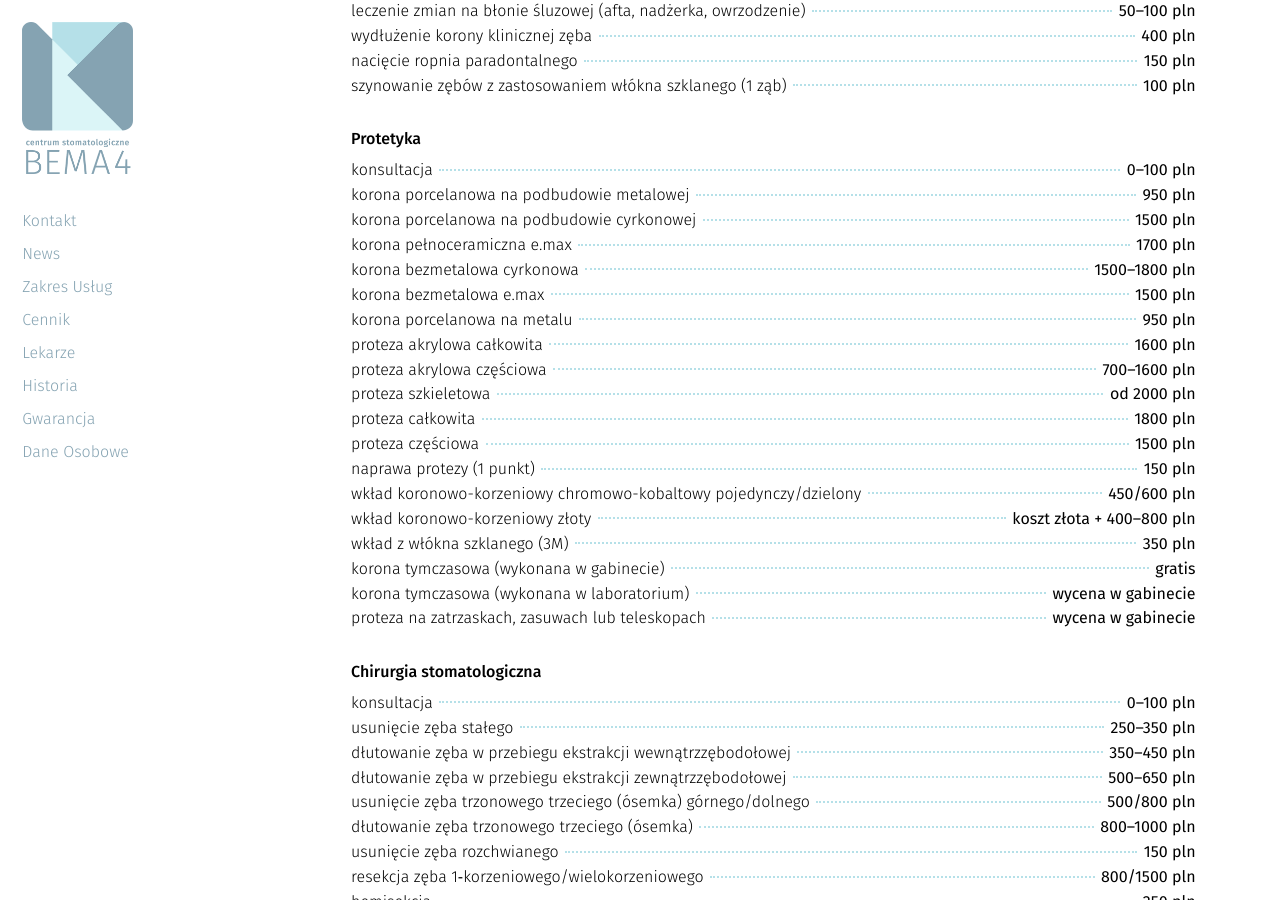
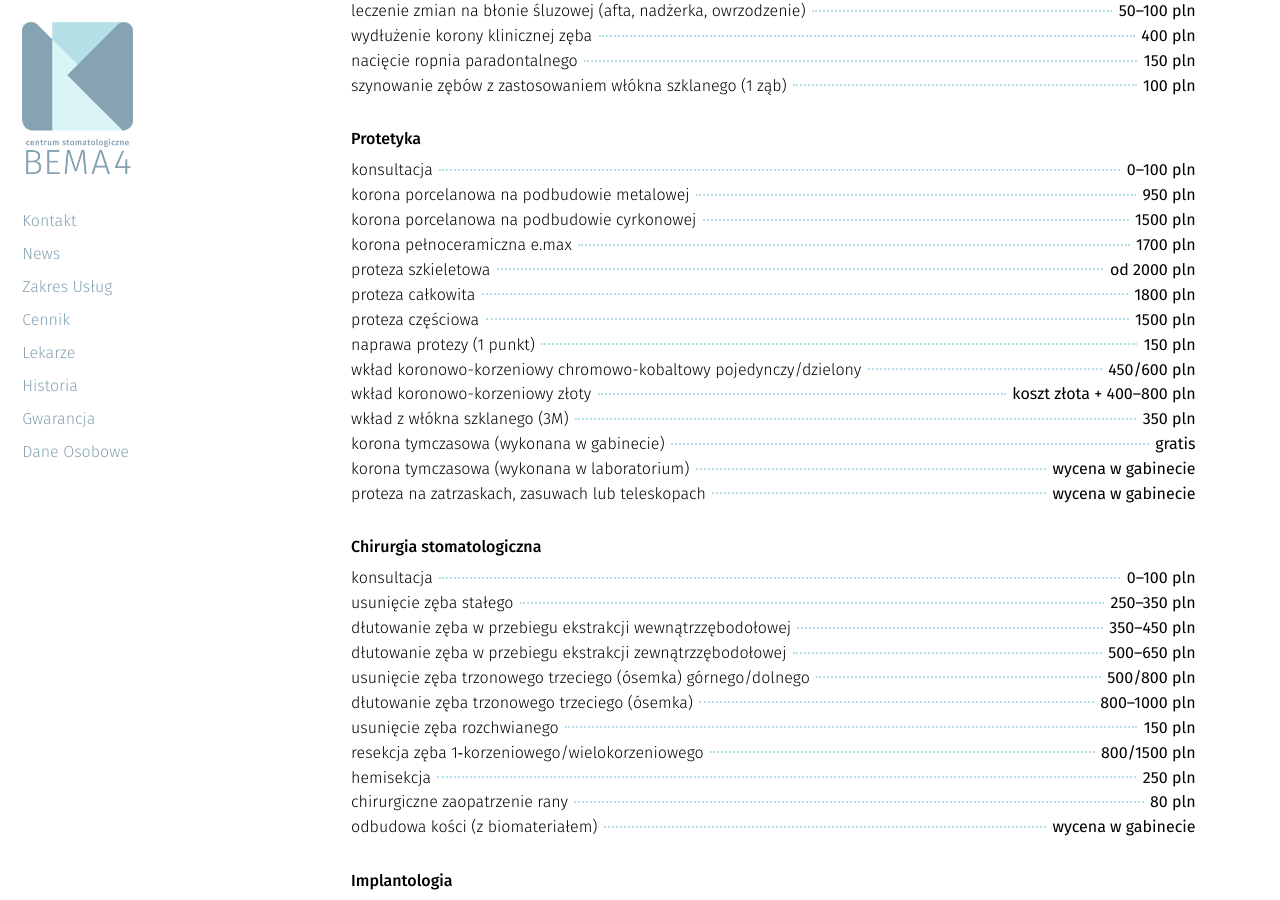
Before and after one commit to CSB4/bema4, a Jekyll site: the page built from index.html, in a window 1280 px wide and 900 px high, scrolled down 3477 px. Built offline with Jekyll 4.4.1, drawn with Linux system fonts in a browser that asks for light colours; nearby versions of some CDN libraries.

Commit message:
zmiana cennika (#112)

```diff
--- a/_slides/0000-03-03-cennik.markdown
+++ b/_slides/0000-03-03-cennik.markdown
@@ -66,11 +66,6 @@ published: true
 * <span>korona porcelanowa na podbudowie metalowej</span> <span>950 pln</span>
 * <span>korona porcelanowa na podbudowie cyrkonowej</span> <span>1500 pln</span>
 * <span>korona pełnoceramiczna e.max</span> <span>1700 pln</span>
-* <span>korona bezmetalowa cyrkonowa</span> <span>1500&ndash;1800 pln</span>
-* <span>korona bezmetalowa e.max</span> <span>1500 pln</span>
-* <span>korona porcelanowa na metalu</span> <span>950 pln</span>
-* <span>proteza akrylowa całkowita</span> <span>1600 pln</span>
-* <span>proteza akrylowa częściowa</span> <span>700&ndash;1600 pln</span>
 * <span>proteza szkieletowa</span> <span>od 2000 pln</span>
 * <span>proteza całkowita</span> <span>1800 pln</span>
 * <span>proteza częściowa</span> <span>1500 pln</span>
```
